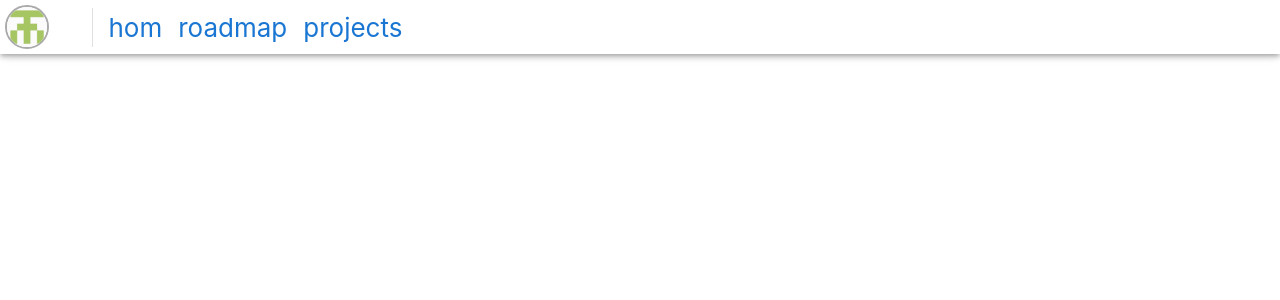
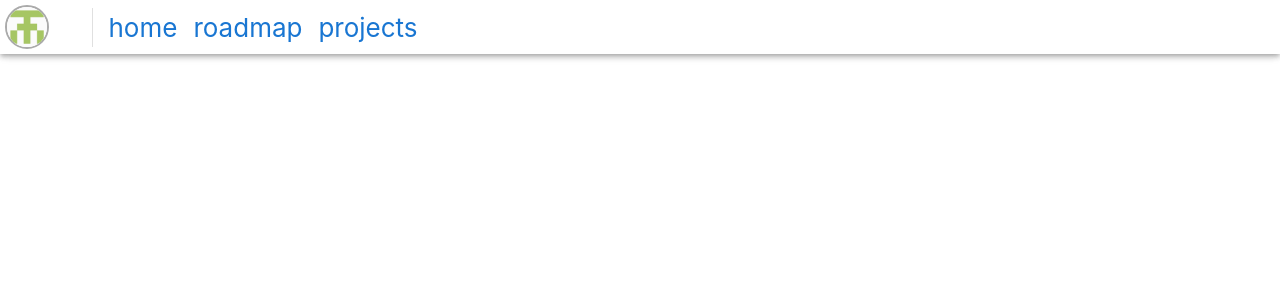
Before and after one commit to karas-naeem/portfolio, a React (Create React App) app: page / in a window 1280 px wide. Shown: the top 300 px of the page. Built offline with nearby package versions, Linux system fonts and the light colour scheme.

Commit message:
debug react router

```diff
--- a/src/App.js
+++ b/src/App.js
@@ -19,7 +19,7 @@ function App() {
 					<Stack direction="row" spacing={2} padding="2.5px" display="flex" alignItems="center">
 						<Divider orientation='vertical'/>
 						<Link underline='none' component={ReactRouterDomLink} to="/">
-							hom
+							home
 						</Link>
 						<Link underline='none' component={ReactRouterDomLink} to="/roadmap">
 							roadmap
```
